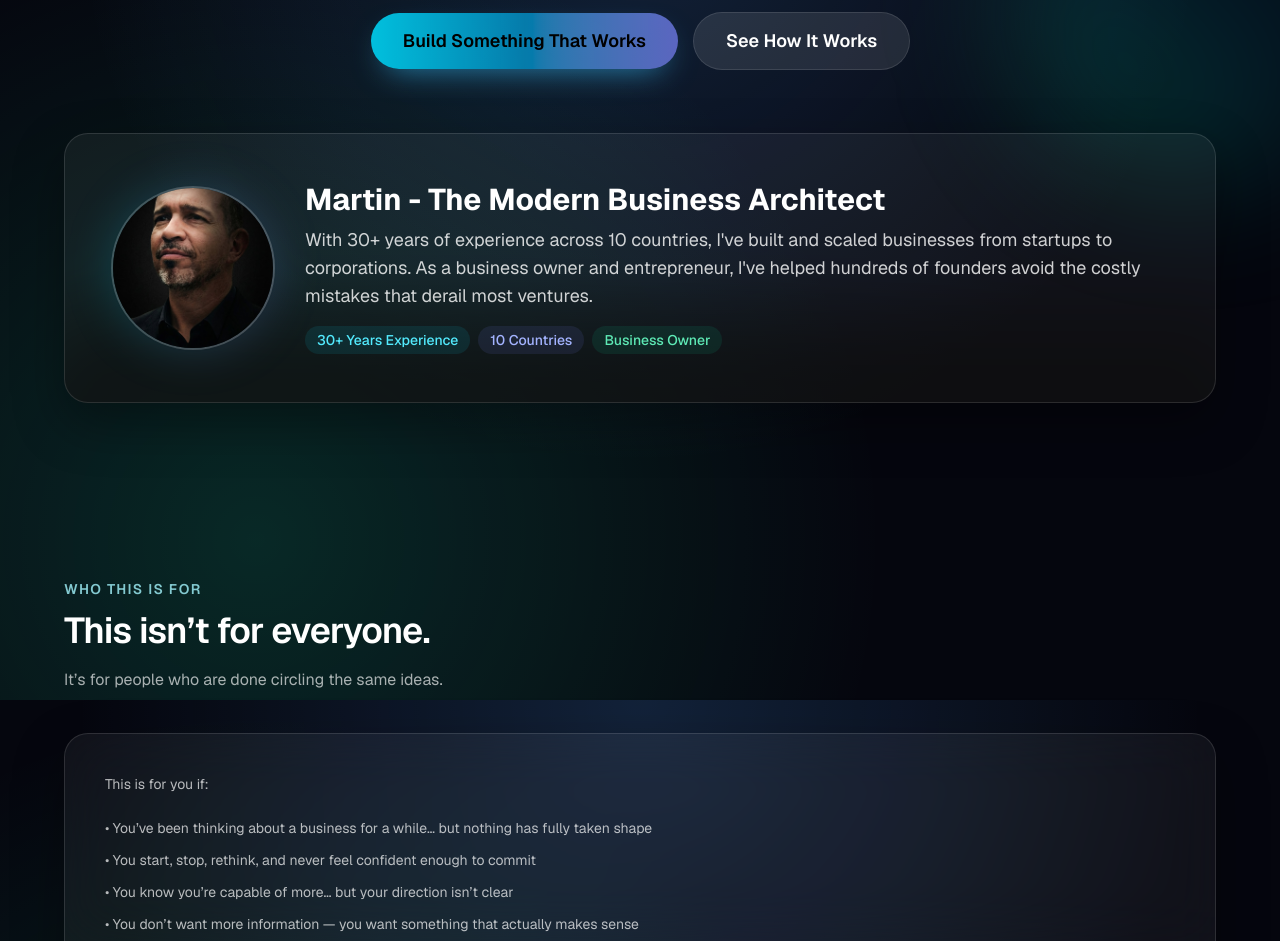
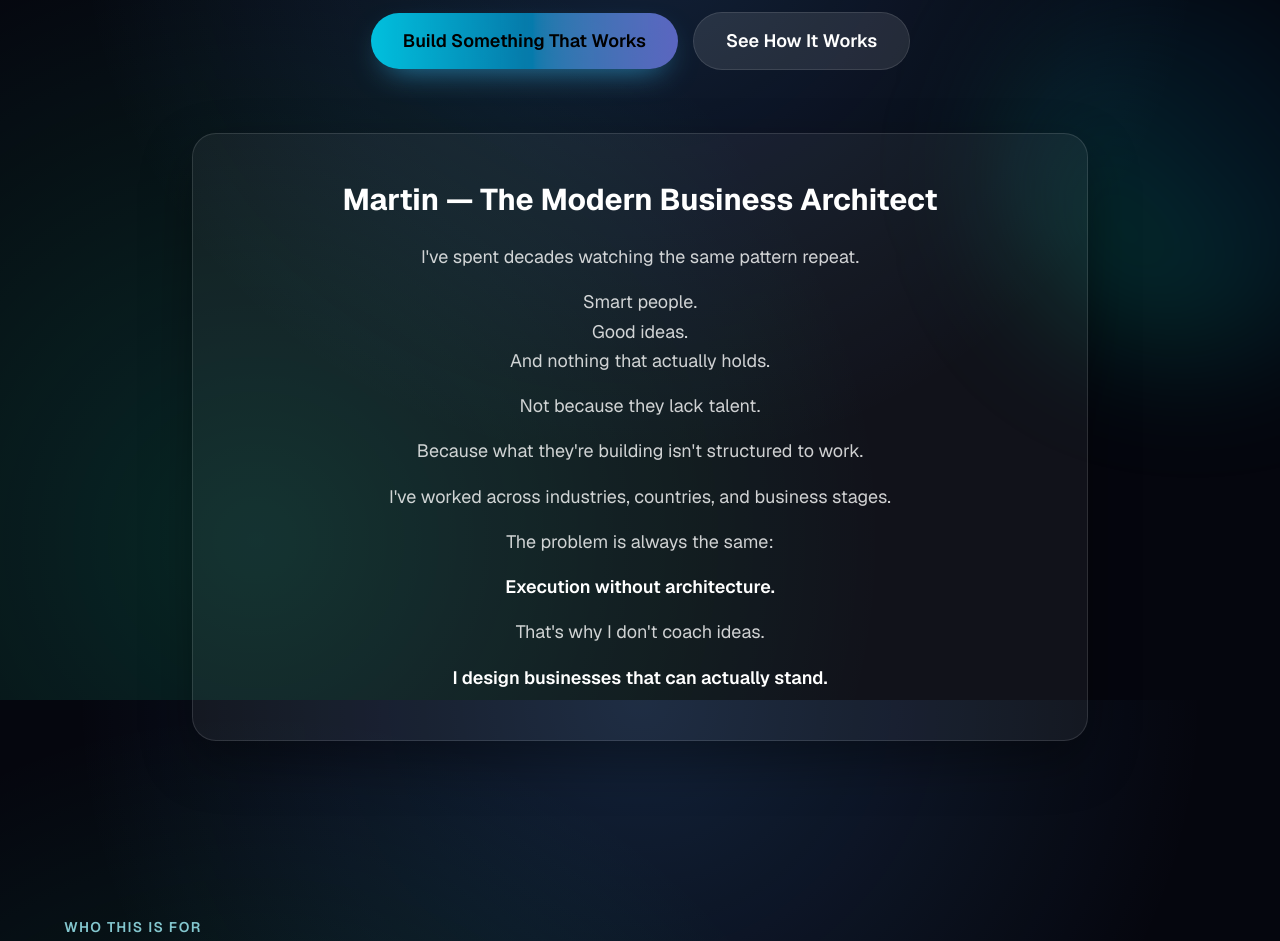
Before and after one commit to martindubreuil13-byte/mba-landing, a Next.js app: page / in a window 1280 px wide. Shown: the part 900-1841 px from the top of the page. Built offline with nearby package versions, Linux system fonts and the light colour scheme.

Commit message:
Replace profile image section with new About Martin narrative

```diff
--- a/app/components/sections/Hero.tsx
+++ b/app/components/sections/Hero.tsx
@@ -36,56 +36,43 @@ export function Hero() {
           </Button>
         </div>
 
-        {/* Profile Image Section */}
-        <div className="w-full max-w-6xl animate-fadeUp">
-          <div className="relative">
-            <div className="absolute inset-0 bg-gradient-to-t from-black/60 via-transparent to-transparent rounded-3xl" />
-            <div className="relative glass rounded-3xl p-8 md:p-12">
-              <div className="flex flex-col md:flex-row items-center gap-8">
-                <div className="relative">
-                  <div className="absolute inset-0 bg-gradient-to-r from-cyan-400/20 to-indigo-400/20 rounded-full blur-xl" />
-                  <div className="relative w-32 h-32 md:w-40 md:h-40 rounded-full overflow-hidden ring-2 ring-white/20">
-                    <img
-                      src="/images/martin-profile.jpg"
-                      alt="Martin - The Modern Business Architect"
-                      className="w-full h-full object-cover"
-                      onError={(e) => {
-                        // Fallback to placeholder if image doesn't exist
-                        e.currentTarget.style.display = 'none';
-                        if (e.currentTarget.nextElementSibling) {
-                          (e.currentTarget.nextElementSibling as HTMLElement).style.display = 'flex';
-                        }
-                      }}
-                    />
-                    {/* Fallback placeholder */}
-                    <div className="w-full h-full bg-gradient-to-br from-cyan-400/20 to-indigo-400/20 flex items-center justify-center" style={{ display: 'none' }}>
-                      <div className="w-16 h-16 md:w-20 md:h-20 rounded-full bg-gradient-to-br from-cyan-400 to-indigo-400 flex items-center justify-center">
-                        <span className="text-2xl md:text-3xl font-bold text-white">MBA</span>
-                      </div>
-                    </div>
-                  </div>
-                </div>
-                <div className="flex-1 text-center md:text-left">
-                  <h3 className="text-2xl md:text-3xl font-bold text-white mb-2">
-                    Martin - The Modern Business Architect
-                  </h3>
-                  <p className="text-lg text-white/80 mb-4">
-                    With 30+ years of experience across 10 countries, I've built and scaled businesses
-                    from startups to corporations. As a business owner and entrepreneur, I've helped
-                    hundreds of founders avoid the costly mistakes that derail most ventures.
-                  </p>
-                  <div className="flex flex-wrap gap-2 justify-center md:justify-start">
-                    <span className="px-3 py-1 bg-cyan-400/10 text-cyan-300 rounded-full text-sm font-medium">
-                      30+ Years Experience
-                    </span>
-                    <span className="px-3 py-1 bg-indigo-400/10 text-indigo-300 rounded-full text-sm font-medium">
-                      10 Countries
-                    </span>
-                    <span className="px-3 py-1 bg-emerald-400/10 text-emerald-300 rounded-full text-sm font-medium">
-                      Business Owner
-                    </span>
-                  </div>
-                </div>
+        {/* About Martin Section */}
+        <div className="w-full max-w-4xl animate-fadeUp">
+          <div className="relative glass rounded-3xl p-8 md:p-12">
+            <div className="text-center">
+              <h3 className="text-2xl md:text-3xl font-bold text-white mb-6">
+                Martin — The Modern Business Architect
+              </h3>
+              <div className="space-y-4 text-lg text-white/80 leading-relaxed">
+                <p>
+                  I've spent decades watching the same pattern repeat.
+                </p>
+                <p>
+                  Smart people.<br />
+                  Good ideas.<br />
+                  And nothing that actually holds.
+                </p>
+                <p>
+                  Not because they lack talent.
+                </p>
+                <p>
+                  Because what they're building isn't structured to work.
+                </p>
+                <p>
+                  I've worked across industries, countries, and business stages.
+                </p>
+                <p>
+                  The problem is always the same:
+                </p>
+                <p className="font-semibold text-white">
+                  Execution without architecture.
+                </p>
+                <p>
+                  That's why I don't coach ideas.
+                </p>
+                <p className="font-semibold text-white">
+                  I design businesses that can actually stand.
+                </p>
               </div>
             </div>
           </div>
```
